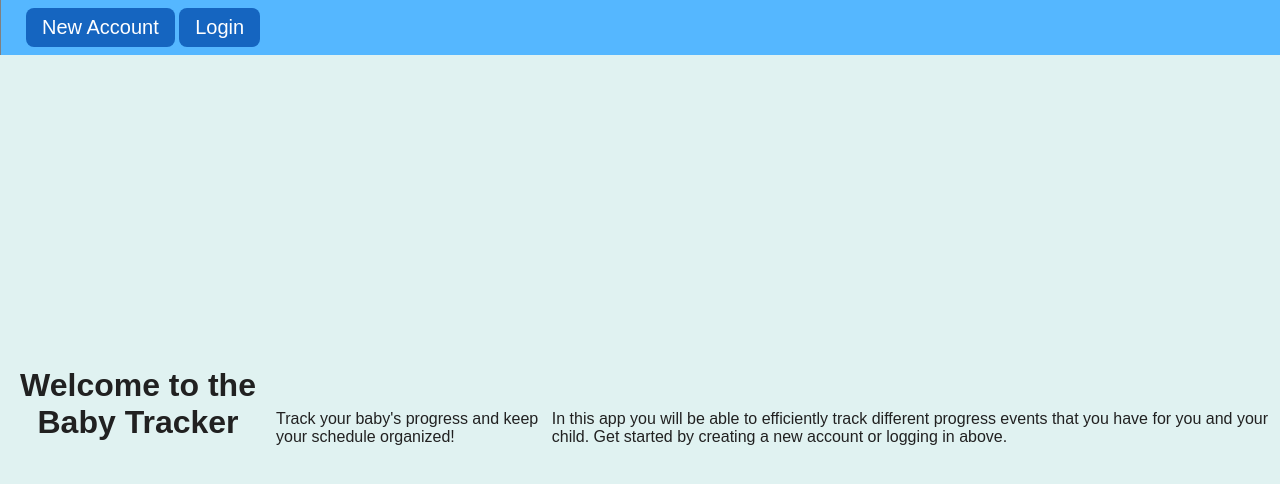
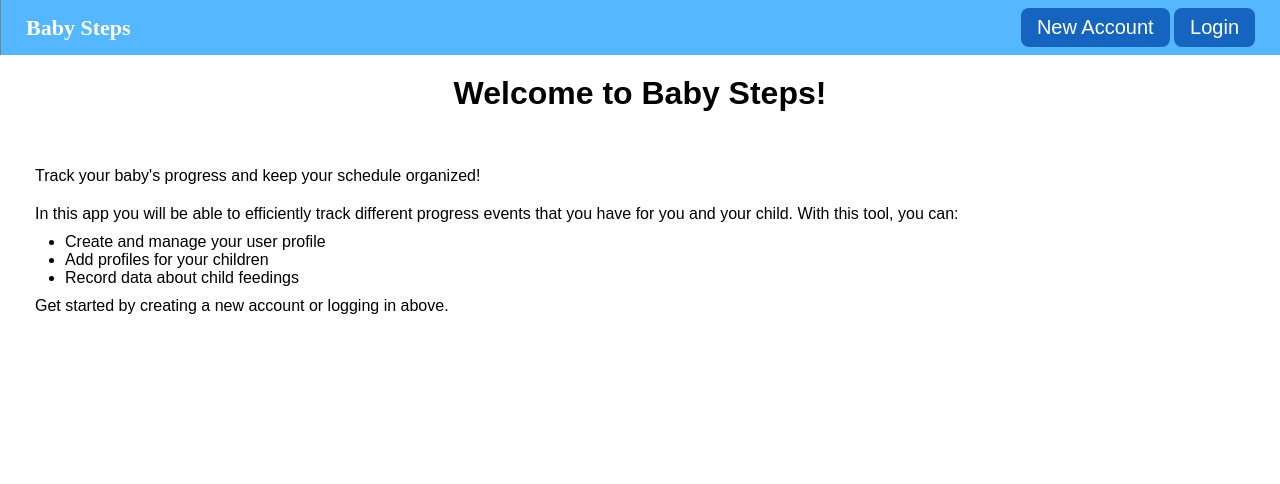
Before and after one commit to nabl2290/cspb-3308-team-5-project, a Python web app: template templates/index.html in a window 1280 px wide. Shown: the top 484 px of the page. Run offline with Jinja, Linux system fonts and the light colour scheme; the template is opened without the code that fills it, so the values that code supplies are empty.

Commit message:
cleaned up the home page

```diff
--- a/static/css/styles.css
+++ b/static/css/styles.css
@@ -131,3 +131,39 @@ header {
     background-color: #fff;
     overflow-y: auto;
 }
+
+.content p {
+    padding: 10px;
+}
+
+.content ul {
+    padding-left: 40px;
+}
+
+.banner {
+    text-align: center;
+    margin: 20px;
+}
+
+/* borrowed from auth.css, perhaps consolidate */
+.btn {
+    border: none;
+    border-radius: 0.5rem;
+    padding: 0.5rem 1rem;
+    font-size: 1.25rem;
+    cursor: pointer;
+}
+
+a.btn {
+    text-decoration: none;
+    display: inline-block;
+}
+
+.btn--blue {
+    background: #1565c0;
+    color: white;
+
+    &:hover {
+        background: #0d47a1;
+    }
+}
--- a/templates/index.html
+++ b/templates/index.html
@@ -1,20 +1,34 @@
 <!doctype html>
 <head>
-  <title>Baby Tracker</title>
+  <title>Baby Steps</title>
   <link rel="stylesheet" href="{{ url_for('static', filename='css/styles.css') }}">
-  <link rel="stylesheet" href="{{ url_for('static', filename='css/auth.css') }}">
+  <!-- <link rel="stylesheet" href="{{ url_for('static', filename='css/auth.css') }}"> -->
 </head>
 
 <body>
   <header>
+    <h1 class="logo">Baby Steps</h1>
     <div>
       <a href="{{ url_for('register')}}" class="btn btn--blue">New Account</a>
       <a href="{{ url_for('login')}}" class="btn btn--blue">Login</a>
     </div>
   </header>
-  <main>
-    <h1>Welcome to the Baby Tracker</h1>
-    <p>Track your baby's progress and keep your schedule organized!</p>
-    <p>In this app you will be able to efficiently track different progress events that you have for you and your child. Get started by creating a new account or logging in above.</p>
-  </main>
+  <h1 class="banner">Welcome to Baby Steps!</h1>
+  <main class="content">
+    <div>
+
+      <section>
+        <p>Track your baby's progress and keep your schedule organized!</p>
+        <p>In this app you will be able to efficiently track different progress events that you have for you and your child.
+          With this tool, you can:
+        </p>
+        <ul>
+          <li>Create and manage your user profile</li>
+          <li>Add profiles for your children</li>
+          <li>Record data about child feedings</li>
+        </ul>
+      <p>Get started by creating a new account or logging in above.</p>
+      </section>
+    </div>
+</main>
 </body>
```
